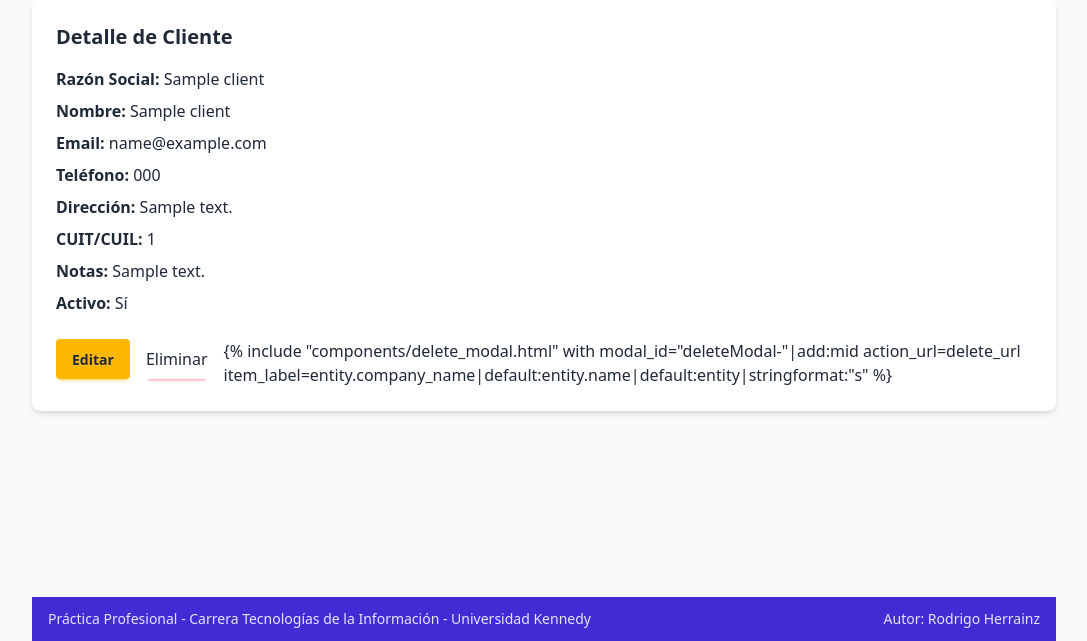
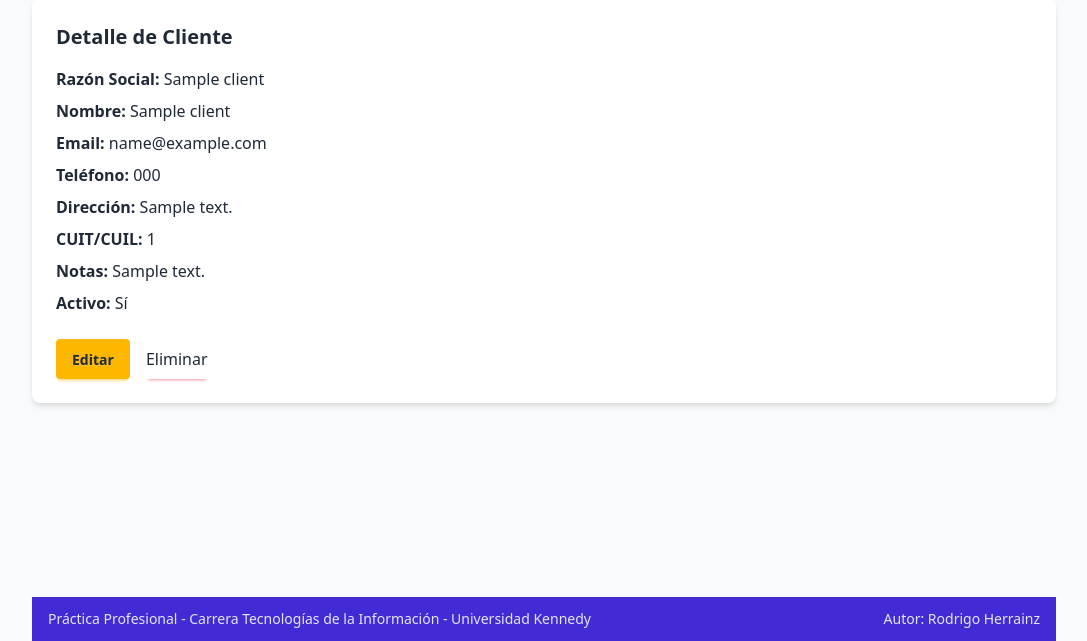
Before and after one commit to rherrainz/blc_erp, a Django app: page /clients/detail/1/ in a window 1280 px wide. Shown: the part 159-800 px from the top of the page, without its empty margins (96-1183 px from the left). Run offline with Django 5.2, Linux system fonts and the light colour scheme; tables that the repository leaves empty hold one stand-in row (values such as "Sample post"); style sheets or scripts are compiled from the project's sources; some libraries are stand-ins or nearby versions.

Commit message:
fix(ui): render delete modal correctly in detail_card include context

```diff
--- a/src/ui/templates/components/delete_modal.html
+++ b/src/ui/templates/components/delete_modal.html
@@ -1,9 +1,3 @@
-{# Parámetros requeridos:
-  modal_id: string único por página (ej. "deleteClientModal")
-  action_url: URL a la que se hace POST (ej. {% url 'clients:delete' entity.id %})
-  item_label: nombre descriptivo a mostrar (ej. entity.name)
-#}
-
 <dialog id="{{ modal_id }}" class="modal">
   <div class="modal-box">
     <h3 class="font-bold text-lg">Confirmar eliminación</h3>
--- a/src/ui/templates/components/detail_card.html
+++ b/src/ui/templates/components/detail_card.html
@@ -15,20 +15,23 @@
   <div class="mt-6 flex gap-4">
     <a href="{{ edit_url }}" class="btn btn-warning">Editar</a>
 
-    {# Botón que abre el modal de confirmación #}
-    {% with mid=title|slugify|stringformat:"s"|add:"-"|add:entity.id %}
-      <button type="button"
-              class="btn btn-error"
-              onclick="document.getElementById('deleteModal-{{ mid }}').showModal()">
-        Eliminar
-      </button>
+    {# ==== Cálculo robusto de variables para el modal ==== #}
+    {% with idstr=entity.id|stringformat:"s" %}
+      {% with mid=title|slugify|add:"-"|add:idstr %}
+        {% firstof entity.company_name entity.name entity as item_label %}
 
-      {# Modal reutilizable: envía POST a delete_url con CSRF, anti doble-submit, checkbox de confirmación #}
-      {% include "components/delete_modal.html" with
-         modal_id="deleteModal-"|add:mid
-         action_url=delete_url
-         item_label=entity.company_name|default:entity.name|default:entity|stringformat:"s"
-      %}
+        <button type="button"
+                class="btn btn-error"
+                onclick="document.getElementById('deleteModal-{{ mid }}').showModal()">
+          Eliminar
+        </button>
+
+        {# Pasamos variables al contexto y hacemos include sin 'with' en línea #}
+        {% with modal_id="deleteModal-"|add:mid action_url=delete_url item_label=item_label %}
+          {% include "components/delete_modal.html" %}
+        {% endwith %}
+
+      {% endwith %}
     {% endwith %}
   </div>
 </div>
```
